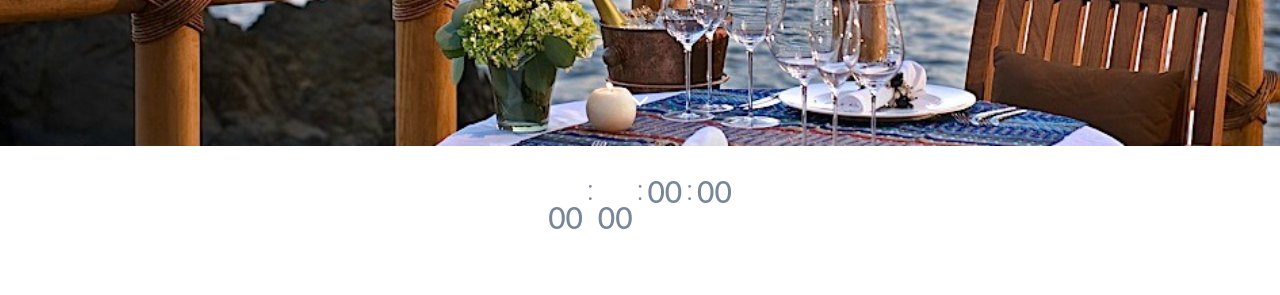
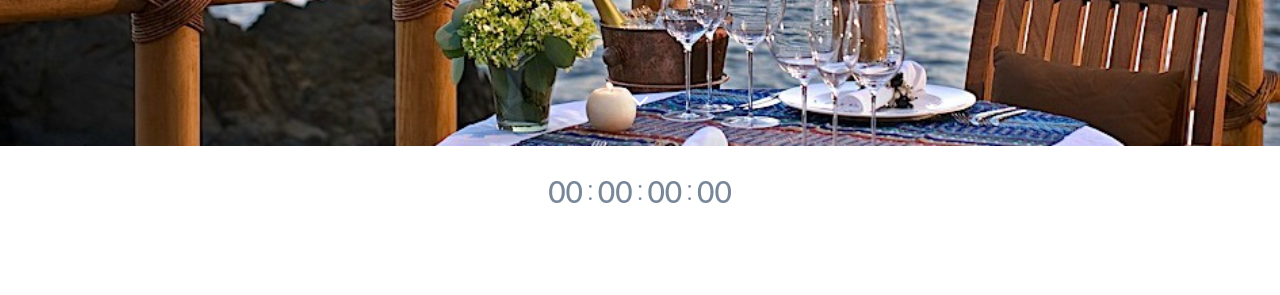
Before and after one commit to BodaMariayRuben/bienvenidos, a website: page index.html in a window 1280 px wide. Shown: the part 504-799 px from the top of the page. Drawn offline with nearby package versions, Linux system fonts and the light colour scheme; a script that the page names is missing; files whose address does not match are found by name.

Commit message:
Update index.html

```diff
--- a/index.html
+++ b/index.html
@@ -124,13 +124,13 @@
           <!-- Start Countdown -->
           <div>
             <ul id="hitungmundur" >
-              <li><span class="days">00</span><p class="days_text"></p></li>
+              <li><span class="days">00</span></li>
               <li class="separator">:</li>
-              <li><span class="hours">00</span><p class="hours_text"></p></li>
+              <li><span class="hours">00</span></li>
               <li class="separator">:</li>
-              <li><span class="minutes">00</span><p class="minutes_text"> <br> </p></li>
+              <li><span class="minutes">00</span></li>
               <li class="separator">:</li>
-              <li><span class="seconds">00</span><p class="seconds_text"> <br> </p></li>
+              <li><span class="seconds">00</span></li>
             </ul>
             <script type="text/javascript">
               var now = new Date();
```
